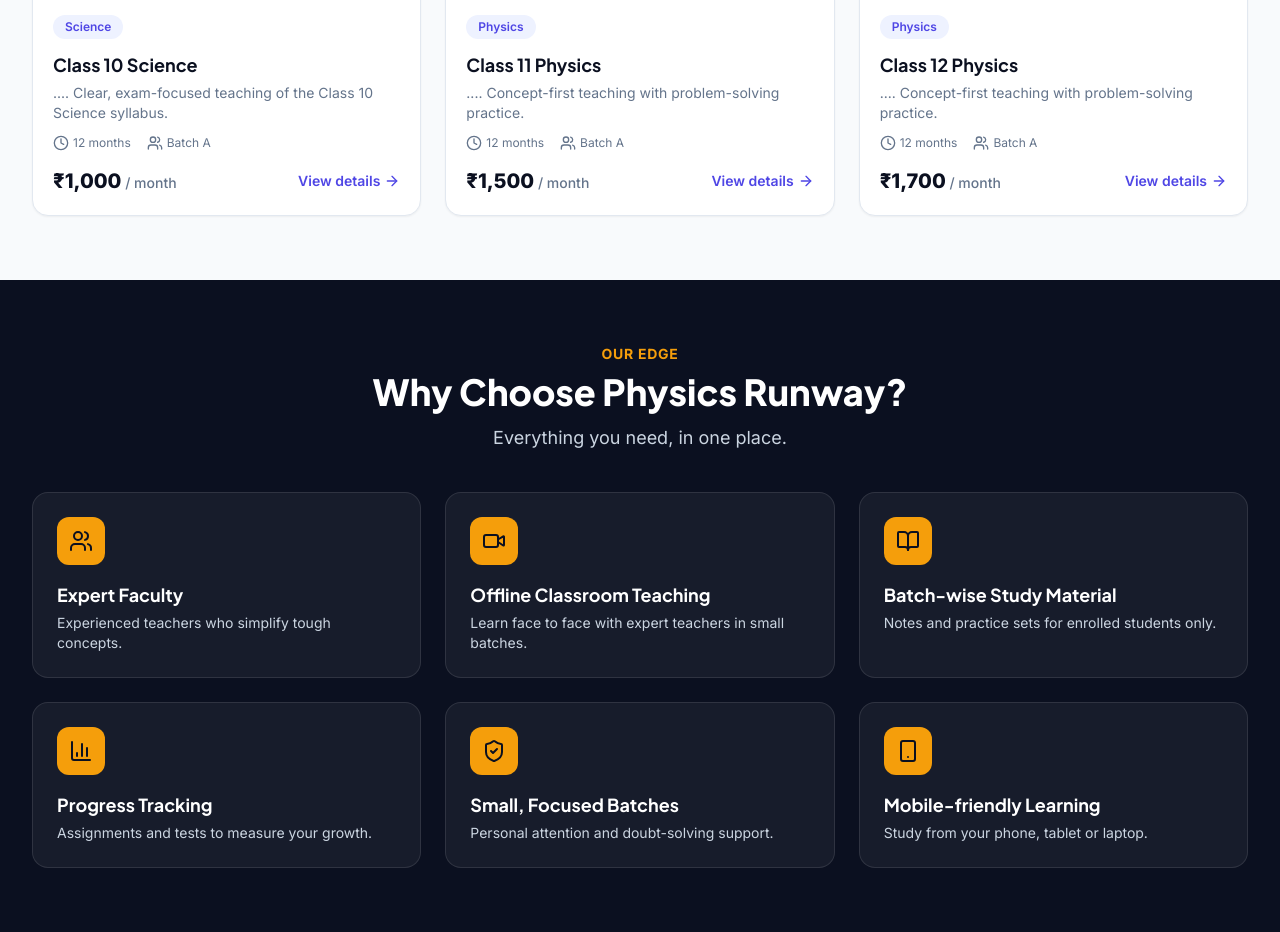
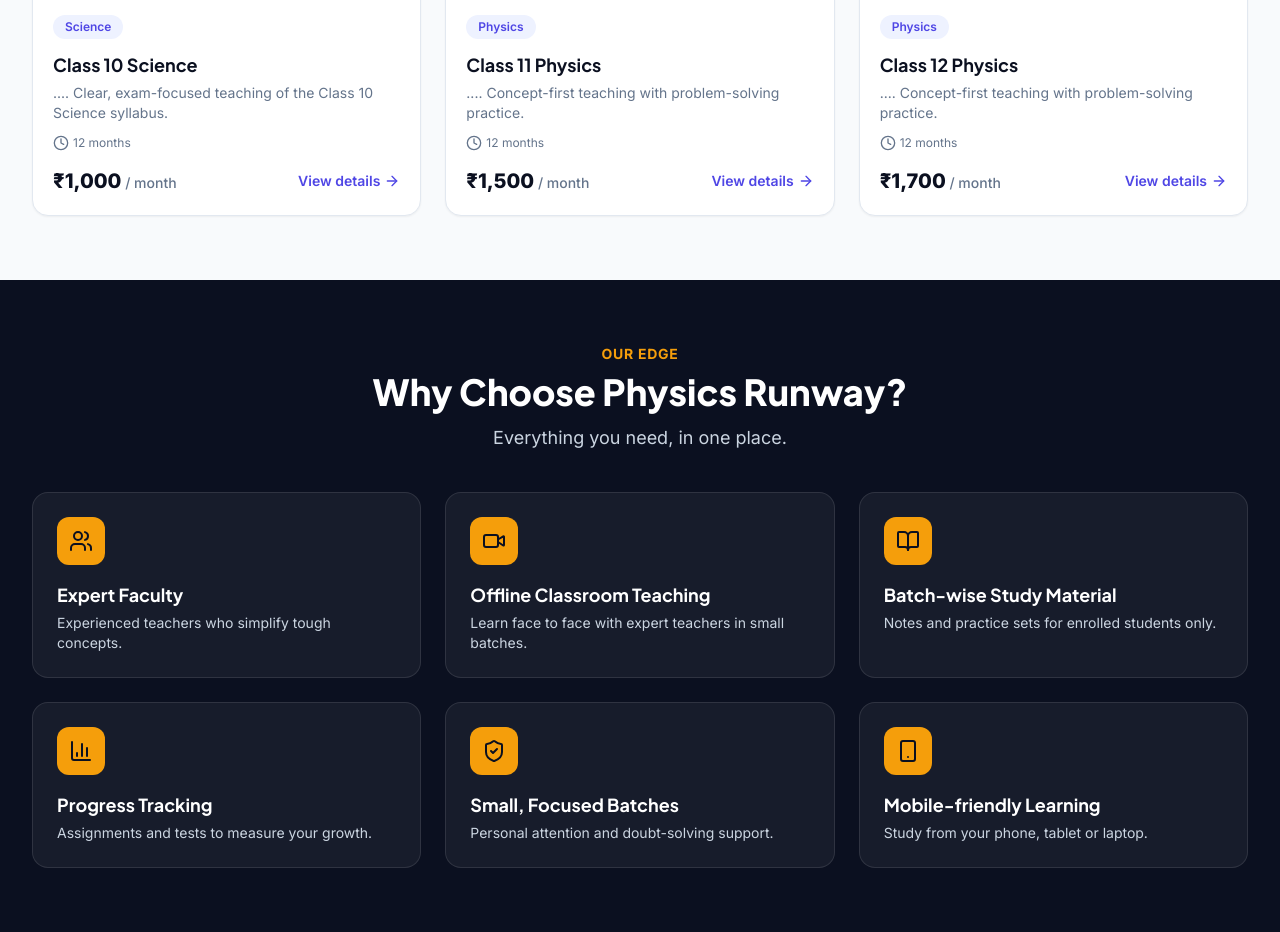
Before and after one commit to dhruvudainiyan-hub/physics-runway, a Next.js app: page / in a window 1280 px wide. Shown: the part 1220-2152 px from the top of the page. Built offline with nearby package versions, Linux system fonts and the light colour scheme; no server answers.

Commit message:
Update CourseCard.js

```diff
--- a/components/CourseCard.js
+++ b/components/CourseCard.js
@@ -1,5 +1,5 @@
 import Link from "next/link";
-import { Clock, Users, ArrowRight } from "lucide-react";
+import { Clock, ArrowRight } from "lucide-react";
 import ImageBox from "@/components/ImageBox";
 
 export default function CourseCard({ course }) {
@@ -20,7 +20,6 @@ export default function CourseCard({ course }) {
         <p className="mt-1 line-clamp-2 text-sm text-slate-500">{course.description}</p>
         <div className="mt-3 flex gap-4 text-xs text-slate-500">
           <span className="flex items-center gap-1"><Clock className="h-4 w-4" />{course.duration}</span>
-          <span className="flex items-center gap-1"><Users className="h-4 w-4" />{course.batch}</span>
         </div>
         <div className="mt-auto flex items-center justify-between pt-4">
           <p className="text-xl font-extrabold text-navy-900">₹{course.fee.toLocaleString("en-IN")}<span className="text-sm font-medium text-slate-500"> / month</span></p>
@@ -34,4 +33,4 @@ export default function CourseCard({ course }) {
       </div>
     </div>
   );
-          }
+}
```
